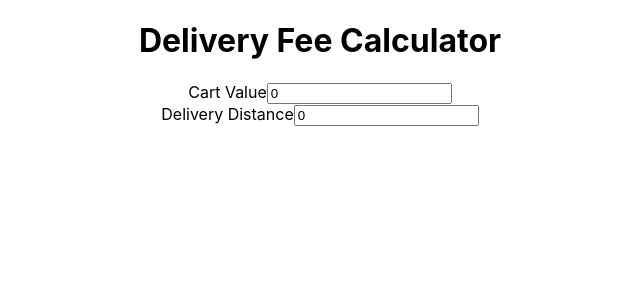
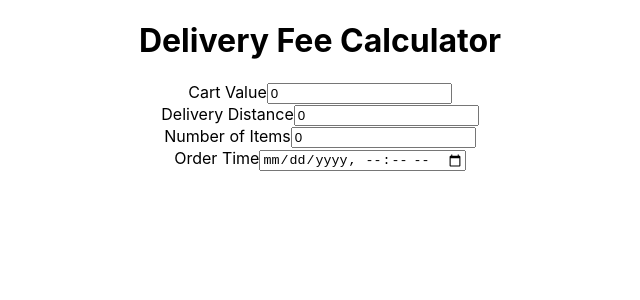
Before and after one commit to andevrrr/wolt-engineering-internship-2024, a React (Create React App) app: page / in a window 1280 px wide. Shown: the top 300 px of the page, without its empty margins (320-960 px from the left). Built offline with nearby package versions, Linux system fonts and the light colour scheme.

Commit message:
src/components/main: added the rest of input fields

```diff
--- a/src/components/main.tsx
+++ b/src/components/main.tsx
@@ -5,6 +5,8 @@ const DeliveryFeeCalculator: React.FC = () => {
   const [formState, setFormState] = useState({
     cartValue: 0,
     deliveryDistance: 0,
+    numberOfItems: 0,
+    orderTime: "",
   });
   const [error, setError] = useState<boolean>(false);
 
@@ -13,12 +15,21 @@ const DeliveryFeeCalculator: React.FC = () => {
   };
 
   const handleChange = (e: React.ChangeEvent<HTMLInputElement>) => {
-    const { name, value } = e.target;
+    const { name, value, type } = e.target;
     setFormState((prevState) => ({
       ...prevState,
-      [name]: Number(value) || 0,
+      [name]: type === "number" ? Number(value) : value,
     }));
   };
+
+  React.useEffect(() => {
+    if (!formState.orderTime) {
+      setFormState((prevState) => ({
+        ...prevState,
+        time: new Date().toISOString(),
+      }));
+    }
+  }, [formState.orderTime]);
 
   return (
     <div>
@@ -48,6 +59,30 @@ const DeliveryFeeCalculator: React.FC = () => {
             dataTestId="deliveryDistance"
           />
         </div>
+        <div>
+          <Input
+            type="number"
+            name="numberOfItems"
+            label="Number of Items"
+            value={formState.numberOfItems}
+            placeholder="Enter number of items"
+            error={error}
+            onChange={handleChange}
+            dataTestId="numberOfItems"
+          />
+        </div>
+        <div>
+          <Input
+            type="datetime-local"
+            name="orderTime"
+            label="Order Time"
+            value={formState.orderTime.slice(0, 16)}
+            placeholder="Enter order time in UTC"
+            error={error}
+            onChange={handleChange}
+            dataTestId="orderTime"
+          />
+        </div>
       </form>
     </div>
   );
```
